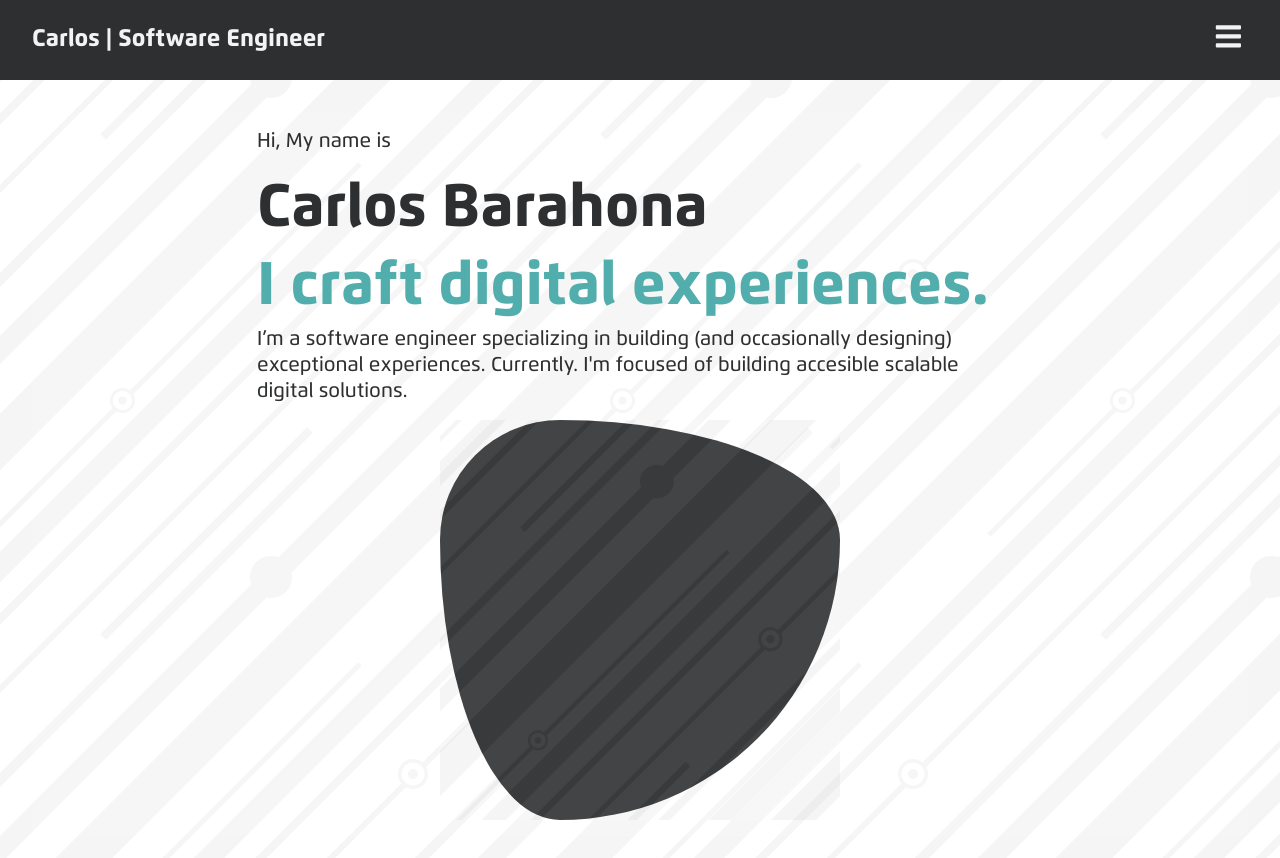
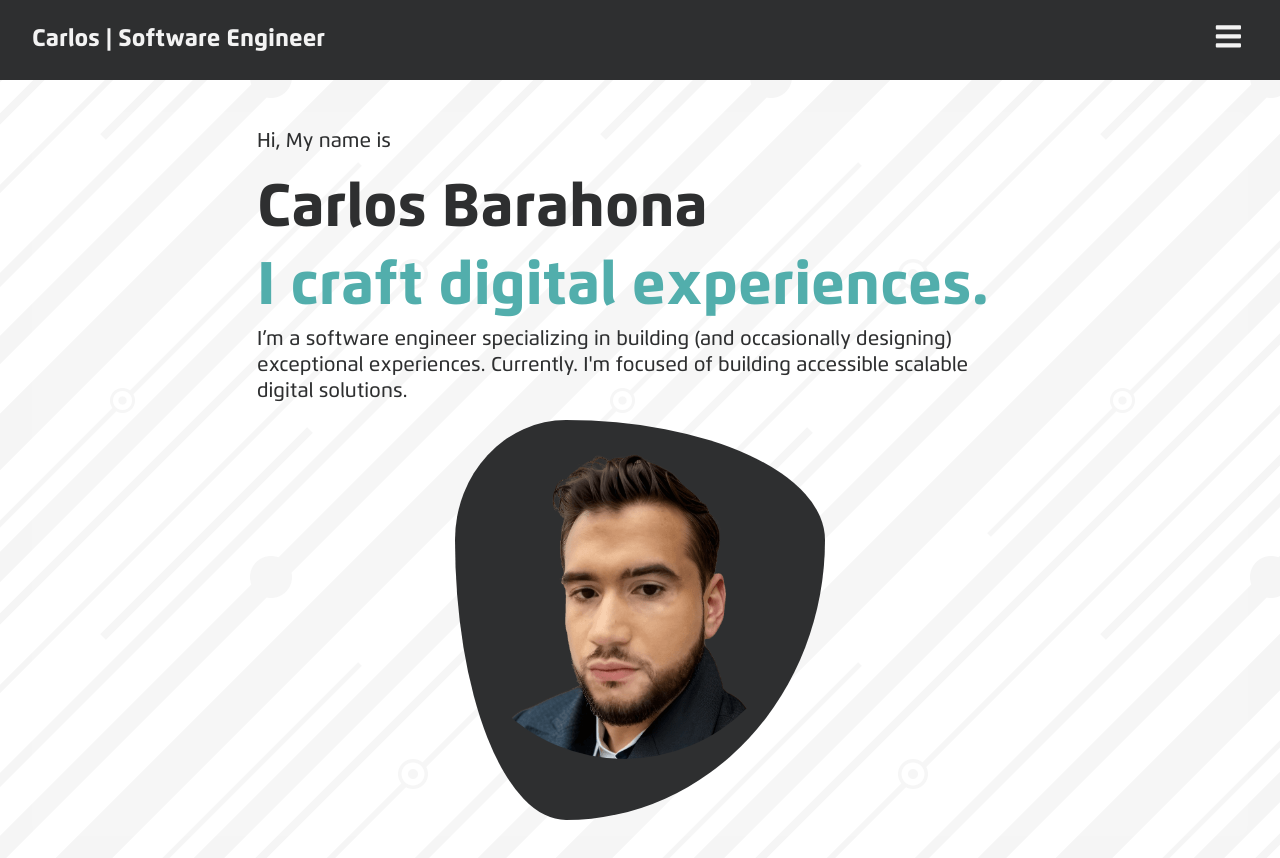
Before and after one commit to KrlosDev/Pokefolio, a React (Vite) app: page / in a window 1280 px wide. Shown: the top 858 px of the page. Built offline with nearby package versions, Linux system fonts and the light colour scheme.

Commit message:
general changes and FramerMotion

```diff
--- a/package.json
+++ b/package.json
@@ -14,10 +14,12 @@
     "@emotion/styled": "^11.11.0",
     "@mui/icons-material": "^5.15.13",
     "@mui/material": "^5.15.13",
+    "framer-motion": "^11.0.18",
     "react": "^18.2.0",
     "react-dom": "^18.2.0",
     "react-icons": "^5.0.1",
-    "react-router-dom": "^6.22.3"
+    "react-router-dom": "^6.22.3",
+    "sass": "^1.72.0"
   },
   "devDependencies": {
     "@types/react": "^18.2.64",
--- a/src/assets/images/index.ts
+++ b/src/assets/images/index.ts
@@ -1,3 +1,3 @@
-import heroImage from "./container_bg.png"
+import heroImage from "./profile.png"
 
 export{heroImage}
--- a/src/components/Hero/Hero.tsx
+++ b/src/components/Hero/Hero.tsx
@@ -1,22 +1,57 @@
+import { motion } from "framer-motion";
 import "./hero.css";
 import { heroImage } from "../../assets/images";
 
 const Hero = () => {
+  const animationDuration = {duration:0.5}
+  const items = [
+    { text: "Hi, My name is", delay: 0.9, },
+    { text: "Carlos Barahona", delay: 1.1 },
+    { text: "I craft digital experiences.", delay: 1.3 },
+    {
+      text:
+        "I’m a software engineer specializing in building (and occasionally designing) exceptional experiences. Currently. I'm focused of building accessible scalable digital solutions.",
+      delay: 1.5
+    }
+  ];
+
   return (
     <section className="hero-section">
       <div className="hero-container">
         <div>
-          <p>Hi, My name is </p>
-          <h2 className={`hero-header`}>Carlos Barahona</h2>
-          <h3 className={`hero-header`}>I craft digital experiences.</h3>
-          <p style={{paddingRight:"1rem", maxWidth:'750px'}}>
-            I’m a software engineer specializing in building (and occasionally
-            designing) exceptional experiences.
-            Currently. I'm focused of building accesible scalable digital
-            solutions.
-          </p>
+          {items.map((item, index) => (
+            <motion.div
+              key={index}
+              initial={{ opacity: 0, y: 20 }}
+              animate={{ opacity: 1, y: 0 }}
+              transition={{ type:"smooth", delay: item.delay, animationDuration }}
+            >
+              {index === 0 ? (
+                <p>{item.text}</p>
+              ) : index === 1 ? (
+                <h2 className={`hero-header`}>{item.text}</h2>
+              ) : index === 2 ? (
+                <h3 className={`hero-header`}>{item.text}</h3>
+              ) : (
+                <p style={{ paddingRight: "1rem", maxWidth: "750px" }}>
+                  {item.text}
+                </p>
+              )}
+            </motion.div>
+          ))}
         </div>
-        <div className="sidekick"><img src={heroImage}></img></div>
+        <motion.div
+          initial={{ opacity: 0, y: 20 }}
+          animate={{ opacity: 1, y: 0 }}
+          transition={{type:"smooth", delay: 1.7, animationDuration }} className="sidekick">
+            <motion.img
+            initial={{ opacity: 0, y: 20 }}
+            animate={{ opacity: 1, y: 0 }}
+            transition={{type:"smooth", delay: 1.9, animationDuration }}
+            src={heroImage}
+            className="heroImage"
+            />
+        </motion.div>
       </div>
     </section>
   );
--- a/src/components/Hero/hero.css
+++ b/src/components/Hero/hero.css
@@ -1,5 +1,5 @@
 .hero-container {
-  margin: auto;
+  margin: 10rem auto;
   display: flex;
   justify-content: space-around;
   align-items: center;
@@ -16,16 +16,23 @@
   justify-content: center;
   border-radius: 30% 70% 70% 30% / 30% 30% 70% 70% ;
   background-color: var(--primary-color);
+  min-width: 350px;
+  width: 370px;
+  height: 400px;
+  align-items: center;
 }
-img{
-  min-width: 300x;
-  max-width: 400px;
+.heroImage{
+  width: 80%;
+  clip-path: circle(50% at 50% 41%);
+  margin-right: 2rem;
+
 }
 @media only screen and (max-width: 1280px) {
     .hero-container {
         backdrop-filter: none;
         -webkit-backdrop-filter: none;
         flex-direction: column;
+        margin: 0 auto;
       }
 
 }
--- a/src/components/Navbar/Navbar.tsx
+++ b/src/components/Navbar/Navbar.tsx
@@ -2,6 +2,7 @@
 import { FaBars, FaTimes } from "react-icons/fa";
 import { Link } from "react-router-dom";
 import { navLinks } from "../../constants/constants.ts";
+import { motion } from "framer-motion";
 import "./navbar.css";
 
 const Navbar: React.FC = () => {
@@ -16,20 +17,18 @@
 
   return (
     <header>
-      <Link
-        to="/"
-        onClick={() => {
-          setActive("");
-          window.scrollTo(0, 0);
-        }}
-      >
-        <h2>Carlos | Software Engineer</h2>
+      <Link to="/" onClick={() => { setActive(""); window.scrollTo(0, 0); }}>
+        <motion.h2 initial={{ y: -20, opacity: 0 }} animate={{ y: 0, opacity: 1 }} transition={{ delay: 0.5, duration: 0.5, type:"smooth" }}>
+          Carlos | Software Engineer
+        </motion.h2>
       </Link>
       <nav ref={navRef}>
-        {navLinks.map((link: { id: string; title: string }) => (
-          <div key={link.id} className={`navbar-button ${active === link.title ? "active-btn":""}`}>
-            <a onClick={() => { setActive(link.title); showNavbar(); }} href={`#${link.id}`}>{link.title}</a>
-          </div>
+        {navLinks.map((link: { id: string; title: string }, index: number) => (
+          <motion.div key={link.id} initial={{ opacity: 0, y: 20 }} animate={{ opacity: 1, y: 0 }} transition={{ delay: 0.7 + index * 0.2 , duration: 0.5, type:"smooth"}}>
+            <div className={`navbar-button ${active === link.title ? "active-btn" : ""}`}>
+              <a onClick={() => { setActive(link.title); showNavbar(); }} href={`#${link.id}`}>{link.title}</a>
+            </div>
+          </motion.div>
         ))}
         <button className="nav-btn nav-close-btn" onClick={showNavbar}>
           <FaTimes />
--- a/src/components/Navbar/navbar.css
+++ b/src/components/Navbar/navbar.css
@@ -3,7 +3,7 @@
 	align-items: center;
 	justify-content: space-between;
 	height: 80px;
-	padding: 0 8rem;
+	padding: 0 12rem;
 	background-color: var(--primary-color);
 	color: var(--white-text);
     /* border-radius: 5px; */
@@ -74,6 +74,7 @@
 		gap: 1.5rem;
 		background-color: var(--primary-color);
 		transition: 1s;
+		z-index: 3;
 	}
 
 	header .responsive_nav {
```
Also changed, not shown: src/assets/images/profile.png (added), src/components/Orbit/Orbit.tsx (added), src/components/Orbit/orbit.scss (added), 1 other file (tests, documents, lock files or other folders).
